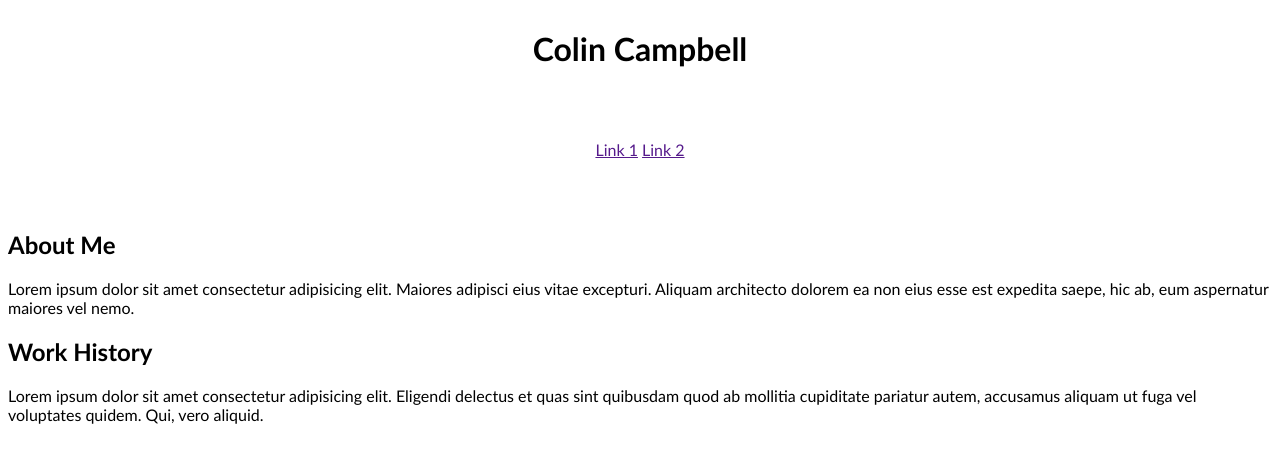
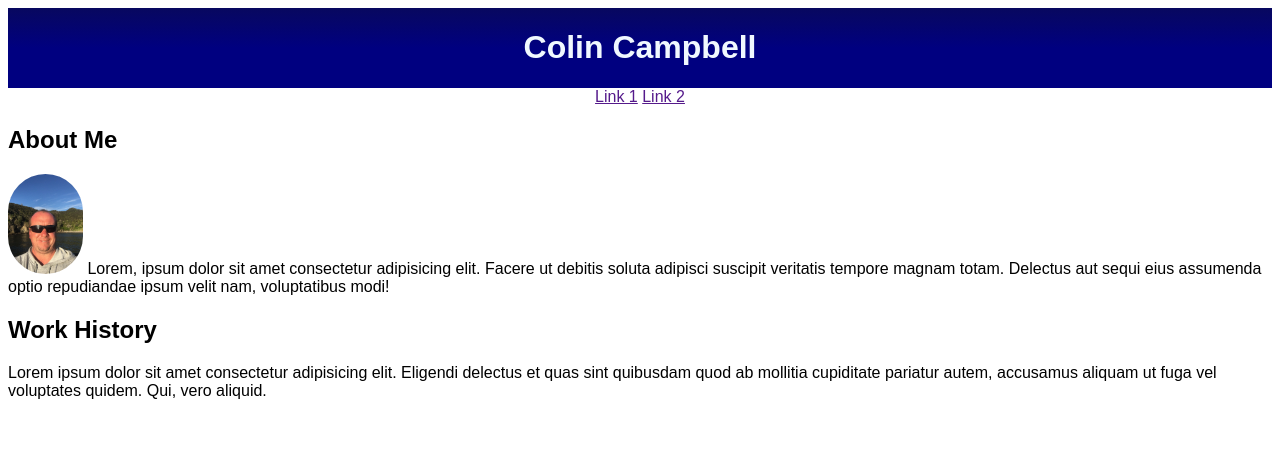
Before and after one commit to siege2000/siege2000.github.io, a plain HTML site: page index.html in a window 1280 px wide. Drawn offline with Linux system fonts and the light colour scheme.

Commit message:
added photo and new font

```diff
--- a/index.html
+++ b/index.html
@@ -19,7 +19,8 @@
         <div>
             <h2>About Me</h2>
             <p>
-                Lorem ipsum dolor sit amet consectetur adipisicing elit. Maiores adipisci eius vitae excepturi. Aliquam architecto dolorem ea non eius esse est expedita saepe, hic ab, eum aspernatur maiores vel nemo.
+              <img class="portrait" src="./images/IMG_0325.JPG">
+              Lorem, ipsum dolor sit amet consectetur adipisicing elit. Facere ut debitis soluta adipisci suscipit veritatis tempore magnam totam. Delectus aut sequi eius assumenda optio repudiandae ipsum velit nam, voluptatibus modi!
             </p>
             <h2>Work History</h2>
             <p>Lorem ipsum dolor sit amet consectetur adipisicing elit. Eligendi delectus et quas sint quibusdam quod ab mollitia cupiditate pariatur autem, accusamus aliquam ut fuga vel voluptates quidem. Qui, vero aliquid.</p>
--- a/styles/site.css
+++ b/styles/site.css
@@ -1,6 +1,5 @@
 *{
-    font-family: 'Gill Sans', 'Gill Sans MT', Calibri, 'Trebuchet MS', sans-serif;
-
+    font-family: 'Montserrat', sans-serif;
 }
 
 body{
@@ -9,24 +8,44 @@ body{
     'nav nav nav'
     'main main main'
     'footer footer footer';
-    grid-gap:10px;
-    grid-auto-rows:minmax(100px,auto);
+    grid-gap:0px;
+    grid-auto-rows:minmax(auto,auto);
     align-items: center;
     justify-items: center;
     grid-template-columns: 1fr 2fr 1fr;
-    grid-template-rows:min-content;
+    grid-template-rows:auto;
+
+
 
 
 
 }
 header{
     grid-area: header;
+    width:100%;
+    background-image: linear-gradient(rgb(8, 8, 95),navy, navy)
+;
+    height:min-content;
+    text-align: center;
+    color: aliceblue;
+    ;
+    margin-bottom: 0px;
 }
 
 nav{
     grid-area: nav;
+    margin-top: 0px;
+    padding: 0px;
 }
 
 main{
     grid-area: main;
 }
+.portrait{
+    height:100px;
+    border-radius: 100px;
+
+}
+p{
+    align-content: ;
+}
```
Also changed, not shown: images/IMG_0325.JPG (added), 1 other file.
